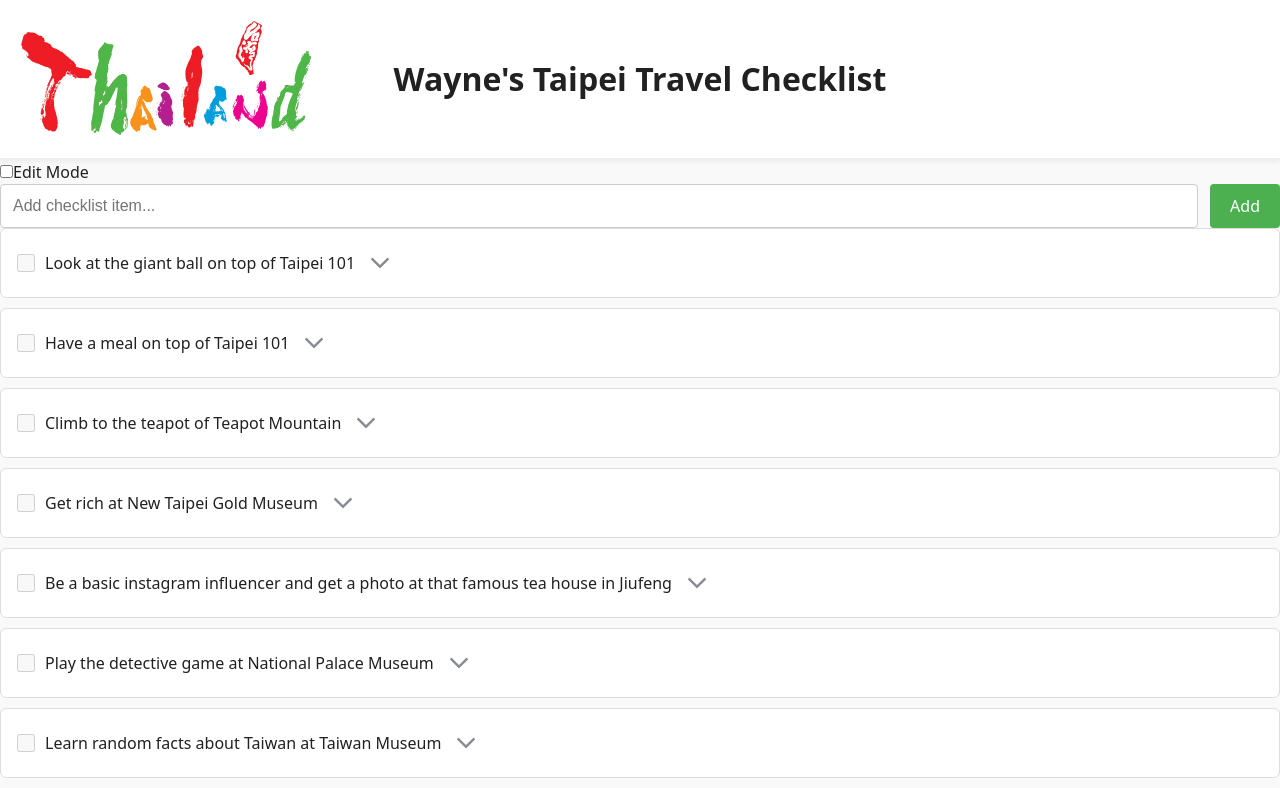
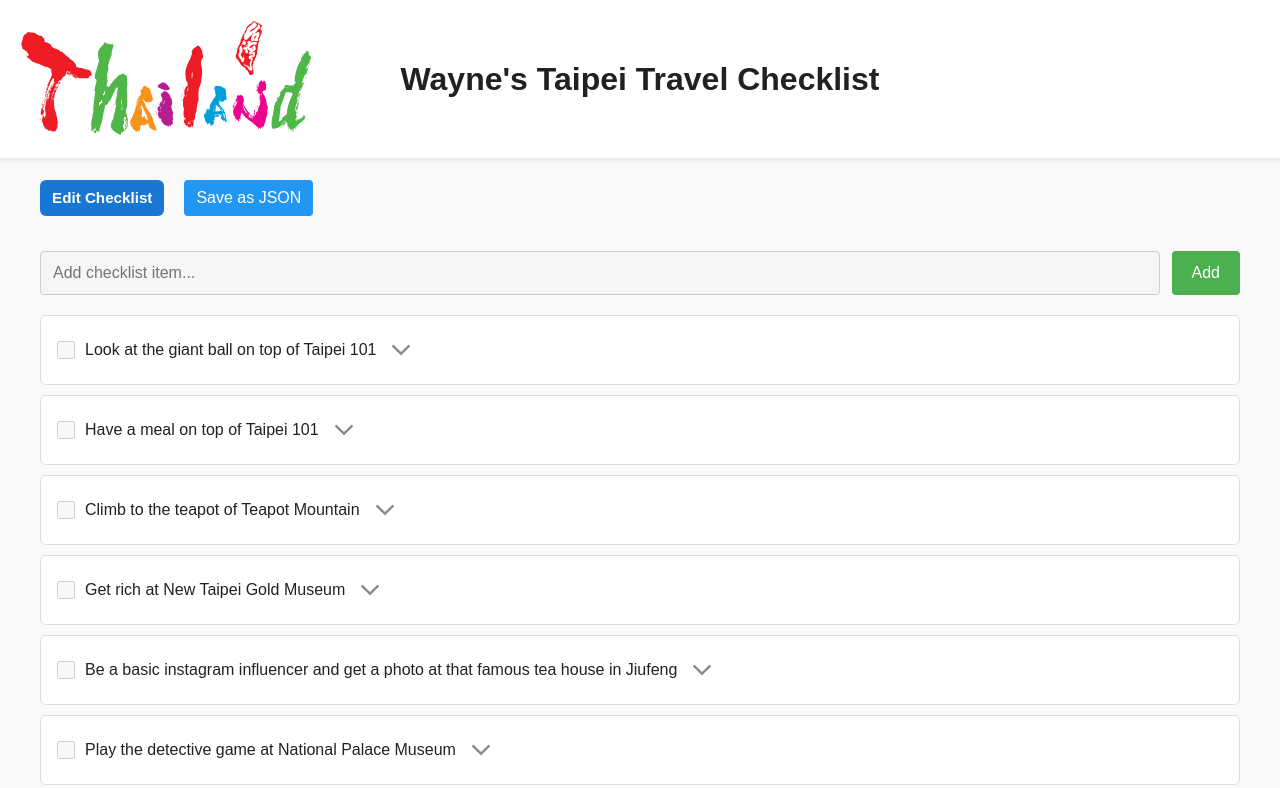
Before and after one commit to waynelai1228/Wayne-s-Taipei-Travel-Checklist, a React (Vite) app in the folder Wayne-s-Taipei-Travel-Checklist/: page / in a window 1280 px wide. Shown: the top 788 px of the page. Built offline with nearby package versions, Linux system fonts and the light colour scheme.

Commit message:
Add ability to modify each checklist item and save them

```diff
--- a/Wayne-s-Taipei-Travel-Checklist/src/App.css
+++ b/Wayne-s-Taipei-Travel-Checklist/src/App.css
@@ -19,25 +19,72 @@ main {
 /* Container for form + checklist */
 .checklist-container {
   width: 100%;
-  max-width: 600px;
+  max-width: 1200px;
   display: flex;
   flex-direction: column;
   gap: 20px;
   margin: 0 auto;
 }
 
-/* Clear All button */
-.clear-btn {
-  background-color: #f44336;
+.controls {
+  display: flex;
+  gap: 10px; /* small space between buttons */
+  margin-bottom: 15px;
+}
+
+/* Edit button (small, compact) */
+.edit-button {
+  background-color: #1976d2;
+  color: white;
+  font-size: 0.95rem;
+  padding: 6px 12px;
+  border: none;
+  border-radius: 6px;
+  cursor: pointer;
+  transition: 0.2s ease;
+  font-weight: 600;
+  width: auto; /* ensures no full-width stretch */
+}
+
+  .edit-button:hover {
+    background-color: #145ba0;
+  }
+
+  .edit-button.active {
+    background-color: #d32f2f;
+  }
+
+    .edit-button.active:hover {
+      background-color: #b71c1c;
+    }
+
+/* Small Clear button */
+.clear-button {
+  background-color: #9c27b0;
+  color: white;
+  font-size: 0.95rem;
+  padding: 6px 12px;
+  border: none;
+  border-radius: 6px;
+  cursor: pointer;
+  transition: 0.2s ease;
+  font-weight: 600;
+}
+
+  .clear-button:hover {
+    background-color: #7b1fa2;
+  }
+
+.save-button {
+  margin-left: 10px;
+  padding: 6px 12px;
+  background-color: #2196f3;
   color: white;
   border: none;
   border-radius: 4px;
-  padding: 10px 16px;
   cursor: pointer;
-  transition: background-color 0.2s ease;
-  align-self: center;
 }
 
-  .clear-btn:hover {
-    background-color: #d32f2f;
+  .save-button:hover {
+    background-color: #1976d2;
   }
--- a/Wayne-s-Taipei-Travel-Checklist/src/App.tsx
+++ b/Wayne-s-Taipei-Travel-Checklist/src/App.tsx
@@ -1,22 +1,25 @@
 import { useState, useMemo } from "react";
 import itemsData from "./assets/items.json";
-import type { ChecklistItem } from "./types/ChecklistItem";
+import type { ScoreField, ChecklistItem } from "./types/ChecklistItem";
 import useLocalStorage from "./hooks/useLocalStorage";
 import AddItemForm from "./components/AddItemForm";
 import ChecklistList from "./components/ChecklistList";
 import Header from "./components/Header";
+import "./App.css"
+import { normalizeScore } from "./utils";
 
 export default function App() {
-  const initialItems = useMemo(() => {
+  const initialItems: ChecklistItem[] = useMemo(() => {
     return itemsData.map((i) => ({
       ...i,
       notes: i.notes ?? "",
-      scenicScore: i.scenicScore ?? 0,
-      romanceScore: i.romanceScore ?? 0,
-      educationalScore: i.educationalScore ?? 0,
-      convenienceScore: i.convenienceScore ?? 0,
+      scenicScore: normalizeScore(i.scenicScore),
+      romanceScore: normalizeScore(i.romanceScore),
+      educationalScore: normalizeScore(i.educationalScore),
+      convenienceScore: normalizeScore(i.convenienceScore),
     }));
   }, []);
+
 
   const [items, setItems] = useLocalStorage<ChecklistItem[]>(
     "travel-checklist",
@@ -61,21 +64,49 @@ export default function App() {
     );
   }
 
+  function updateScore(id: number, field: ScoreField, value: number) {
+    setItems(prev =>
+      prev.map(item =>
+        item.id === id ? { ...item, [field]: value } : item
+      )
+    );
+  }
+
+  function saveAsJson() {
+    const dataStr = JSON.stringify(items, null, 2); // pretty-print JSON
+    const blob = new Blob([dataStr], { type: "application/json" });
+    const url = URL.createObjectURL(blob);
+
+    const a = document.createElement("a");
+    a.href = url;
+    a.download = "checklist.json";
+    a.click();
+    URL.revokeObjectURL(url);
+  }
+
   return (
     <div className="app">
       <Header />
 
       <main>
         <div className="checklist-container">
-          <div className="edit-mode-toggle">
-            <label>
-              <input
-                type="checkbox"
-                checked={editMode}
-                onChange={() => setEditMode(!editMode)}
-              />
-              Edit Mode
-            </label>
+          <div className="controls">
+            <button
+              className={`edit-button ${editMode ? "active" : ""}`}
+              onClick={() => setEditMode(!editMode)}
+            >
+              {editMode ? "Done Editing" : "Edit Checklist"}
+            </button>
+
+            <button className="save-button" onClick={saveAsJson}>
+              Save as JSON
+            </button>
+
+            {items.length > 0 && editMode && (
+              <button className="clear-button" onClick={clearAll}>
+                Clear All Items
+              </button>
+            )}
           </div>
 
           <AddItemForm onAdd={addItem} disabled={!editMode} />
@@ -84,13 +115,9 @@ export default function App() {
             onToggle={toggleItem}
             onDelete={deleteItem}
             onNotesChange={updateNotes}
-            editMode={editMode}  // pass it down
+            onScoreChange={updateScore}
+            editMode={editMode}
           />
-          {items.length > 0 && editMode && (
-            <button className="clear-btn" onClick={clearAll}>
-              Clear All
-            </button>
-          )}
         </div>
       </main>
     </div>
--- a/Wayne-s-Taipei-Travel-Checklist/src/components/AddItemForm.tsx
+++ b/Wayne-s-Taipei-Travel-Checklist/src/components/AddItemForm.tsx
@@ -1,16 +1,18 @@
 import { useState } from "react";
 import type { FormEvent } from "react";
-import './Checklist.css';
+import "./Checklist.css";
 
 interface AddItemFormProps {
   onAdd: (label: string) => void;
+  disabled?: boolean;
 }
 
-export default function AddItemForm({ onAdd }: AddItemFormProps) {
+export default function AddItemForm({ onAdd, disabled = false }: AddItemFormProps) {
   const [text, setText] = useState("");
 
   function handleSubmit(e: FormEvent) {
     e.preventDefault();
+    if (disabled) return;
     if (!text.trim()) return;
 
     onAdd(text);
@@ -23,9 +25,10 @@ export default function AddItemForm({ onAdd }: AddItemFormProps) {
         type="text"
         placeholder="Add checklist item..."
         value={text}
+        disabled={disabled}
         onChange={(e) => setText(e.target.value)}
       />
-      <button>Add</button>
+      <button disabled={disabled}>Add</button>
     </form>
   );
 }
--- a/Wayne-s-Taipei-Travel-Checklist/src/components/ChecklistItem.tsx
+++ b/Wayne-s-Taipei-Travel-Checklist/src/components/ChecklistItem.tsx
@@ -1,13 +1,14 @@
 import { useState } from "react";
-import type { ChecklistItem } from "../types/ChecklistItem";
+import type { ScoreField, ChecklistItem } from "../types/ChecklistItem";
 import expandIcon from "../assets/expand_sign.svg";
-
+import { normalizeScore } from "../utils";
 
 interface ChecklistItemProps {
   item: ChecklistItem;
   onToggle: (id: number) => void;
   onDelete: (id: number) => void;
   onNotesChange: (id: number, notes: string) => void;
+  onScoreChange: (id: number, field: ScoreField, value: number) => void;
   editMode: boolean;
 }
 
@@ -16,15 +17,49 @@ export default function ChecklistItemComponent({
   onToggle,
   onDelete,
   onNotesChange,
-  editMode,
+  onScoreChange,
+  editMode
 }: ChecklistItemProps) {
   const [notes, setNotes] = useState(item.notes || "");
   const [open, setOpen] = useState(false);
+
+  const scoreFields: [ScoreField, string][] = [
+    ["scenicScore", "Scenic Score"],
+    ["romanceScore", "Romance Score"],
+    ["educationalScore", "Educational Score"],
+    ["convenienceScore", "Convenience Score"]
+  ];
 
   function handleNotesChange(e: React.ChangeEvent<HTMLTextAreaElement>) {
     const val = e.target.value;
     setNotes(val);
     onNotesChange(item.id, val);
+  }
+
+  // --- Inner component for each score input ---
+  function ScoreInput({ field, value }: { field: ScoreField; value: number }) {
+    const [inputValue, setInputValue] = useState(value.toString());
+
+    function commit() {
+      const num = normalizeScore(inputValue);
+      onScoreChange(item.id, field, num);
+      setInputValue(num.toString());
+    }
+
+    return editMode ? (
+      <input
+        type="number"
+        min={0}
+        max={10}
+        className="score-input"
+        value={inputValue}
+        onChange={(e) => setInputValue(e.target.value)}
+        onBlur={commit}
+        onKeyDown={(e) => e.key === "Enter" && commit()}
+      />
+    ) : (
+      value
+    );
   }
 
   return (
@@ -33,8 +68,8 @@ export default function ChecklistItemComponent({
         <input
           type="checkbox"
           checked={item.checked}
-          onChange={() => onToggle(item.id)}
-          disabled={!editMode} // make read-only when not editing
+          onChange={() => editMode && onToggle(item.id)}
+          disabled={!editMode}
         />
 
         <div className="item-label" onClick={() => setOpen(!open)}>
@@ -47,7 +82,11 @@ export default function ChecklistItemComponent({
         </div>
 
         {editMode && (
-          <button className="delete-btn" onClick={() => onDelete(item.id)}>
+          <button
+            className="delete-btn"
+            aria-label="Delete item"
+            onClick={() => onDelete(item.id)}
+          >
             X
           </button>
         )}
@@ -57,22 +96,14 @@ export default function ChecklistItemComponent({
         <div className="item-details">
           <table className="score-table">
             <tbody>
-              <tr>
-                <td className="score-label">Scenic Score</td>
-                <td className="score-value">{item.scenicScore}</td>
-              </tr>
-              <tr>
-                <td className="score-label">Romance Score</td>
-                <td className="score-value">{item.romanceScore}</td>
-              </tr>
-              <tr>
-                <td className="score-label">Educational Score</td>
-                <td className="score-value">{item.educationalScore}</td>
-              </tr>
-              <tr>
-                <td className="score-label">Convenience Score</td>
-                <td className="score-value">{item.convenienceScore}</td>
-              </tr>
+              {scoreFields.map(([field, label]) => (
+                <tr key={field}>
+                  <td className="score-label">{label}</td>
+                  <td className="score-value">
+                    <ScoreInput field={field} value={item[field]} />
+                  </td>
+                </tr>
+              ))}
             </tbody>
           </table>
 
@@ -81,8 +112,8 @@ export default function ChecklistItemComponent({
             <textarea
               className="notes-textarea"
               value={notes}
-              onChange={(e) => editMode && handleNotesChange(e)}
-              disabled={!editMode} // read-only if not editing
+              onChange={handleNotesChange}
+              disabled={!editMode}
               placeholder="Add notes..."
             />
           </div>
--- a/Wayne-s-Taipei-Travel-Checklist/src/components/ChecklistList.tsx
+++ b/Wayne-s-Taipei-Travel-Checklist/src/components/ChecklistList.tsx
@@ -1,34 +1,31 @@
-import type { ChecklistItem } from "../types/ChecklistItem";
+import type { ScoreField, ChecklistItem } from "./types/ChecklistItem";
 import ChecklistItemComponent from "./ChecklistItem";
 import './Checklist.css';
+
 
 interface ChecklistListProps {
   items: ChecklistItem[];
   onToggle: (id: number) => void;
   onDelete: (id: number) => void;
   onNotesChange: (id: number, notes: string) => void;
+  onScoreChange: (id: number, field: ScoreField, value: number) => void;
   editMode: boolean;
 }
 
-export default function ChecklistList({
-  items,
-  onToggle,
-  onDelete,
-  onNotesChange,
-  editMode,
-}: ChecklistListProps) {
+export default function ChecklistList(props: ChecklistListProps) {
+  const { items, onToggle, onDelete, onNotesChange, onScoreChange, editMode } = props;
+
   return (
     <div className="checklist-list">
-      {items.length === 0 && <p>No items yet. Add something!</p>}
-
-      {items.map((item) => (
+      {items.map(item => (
         <ChecklistItemComponent
           key={item.id}
           item={item}
           onToggle={onToggle}
           onDelete={onDelete}
           onNotesChange={onNotesChange}
-          editMode={editMode}  // pass to item
+          onScoreChange={onScoreChange}
+          editMode={editMode}
         />
       ))}
     </div>
--- a/Wayne-s-Taipei-Travel-Checklist/src/types/ChecklistItem.ts
+++ b/Wayne-s-Taipei-Travel-Checklist/src/types/ChecklistItem.ts
@@ -8,3 +8,9 @@ export interface ChecklistItem {
   educationalScore: number;
   convenienceScore: number;
 }
+
+export type ScoreField =
+  | "scenicScore"
+  | "romanceScore"
+  | "educationalScore"
+  | "convenienceScore";
--- /dev/null
+++ b/Wayne-s-Taipei-Travel-Checklist/src/utils.tsx
@@ -0,0 +1,15 @@
+/**
+ * Normalize a score to a number between 0 and 10.
+ * Accepts number, string, or undefined.
+ * Invalid or NaN values default to 0.
+ */
+export function normalizeScore(value?: number | string): number {
+  // Convert string to number if needed
+  const num = typeof value === "string" ? Number(value) : value;
+
+  // Return 0 if invalid
+  if (typeof num !== "number" || Number.isNaN(num)) return 0;
+
+  // Clamp between 0 and 10
+  return Math.max(0, Math.min(10, num));
+}
```
Also changed, not shown: Wayne-s-Taipei-Travel-Checklist/src/components/Checklist.css (line endings or trailing spaces).
